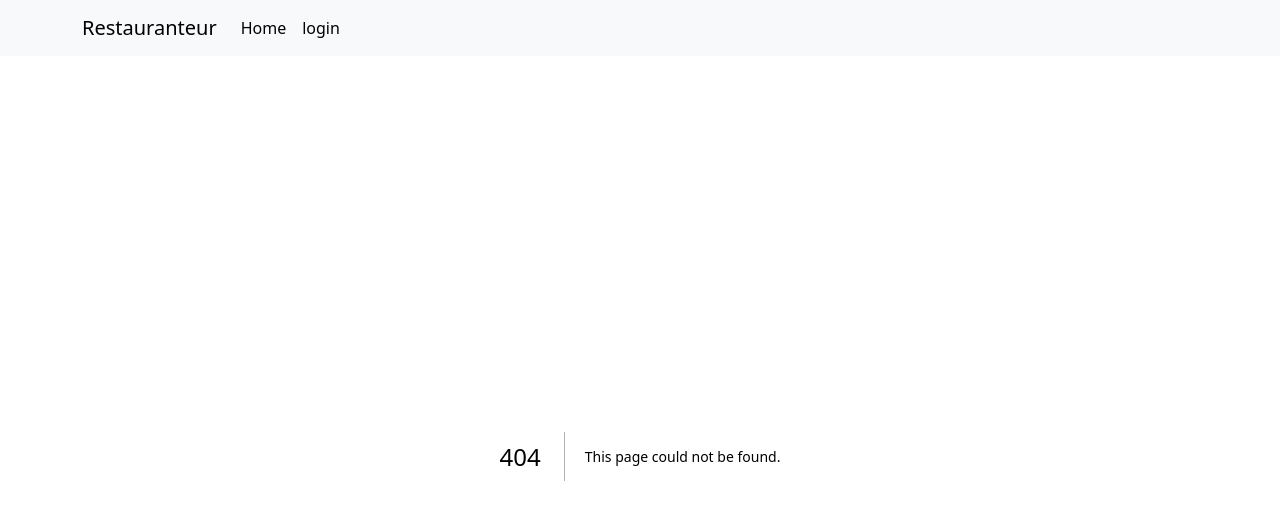
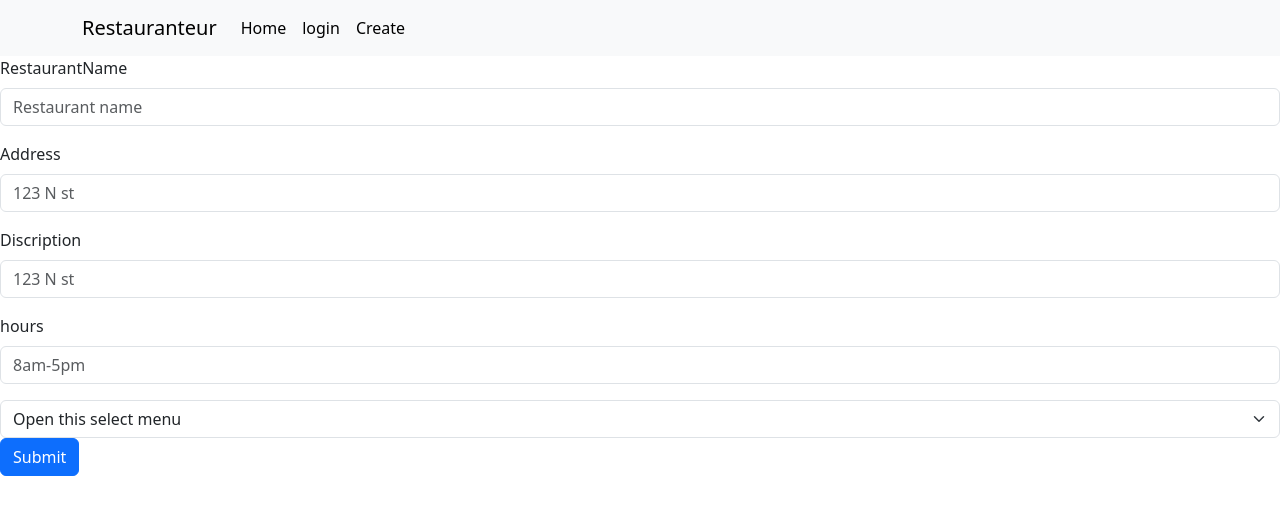
Before and after one commit to Alex-ambrose/Restauranteur, a Next.js app: page /Restaurant/edit/1 in a window 1280 px wide. Before the commit this address had no page. Shown: the top 520 px of the page. Built offline with nearby package versions, Linux system fonts and the light colour scheme; no server answers.

Commit message:
Created the edit Page

```diff
--- /dev/null
+++ b/src/app/Restaurant/[id]/page.tsx
@@ -0,0 +1,33 @@
+'use client';
+import Image from "next/image";
+import { useEffect, useState } from "react";
+import axios from "axios";
+import { usePathname} from 'next/navigation'
+import { RestaurantDTO } from "@/app/page";
+import { useRouter } from "next/navigation";
+import Link from "next/link";
+import { Button } from "react-bootstrap";
+export default function Restaurantinfo() {
+    const pathname = usePathname()
+    const APIURL = "http://localhost:5227/"
+    const [Restaurant, setRestaurant] = useState<RestaurantDTO>()
+    const client = axios.create({
+        baseURL: APIURL
+    });
+    useEffect(() => {
+        console.log(pathname)
+        client.get(`${pathname}`).then((response) => {
+            setRestaurant(response.data);
+        });
+    }, []);
+    console.log( pathname.split('/'))
+    return (
+        <div>
+        <h1>{Restaurant?.name}</h1>
+        <p>{Restaurant?.address}</p>
+        <Button variant="primary">
+                  <Link href={`/Restaurant/edit/${ pathname.split('/')[2]}`} className="text-black nav-link">EDIT</Link>
+        </Button>
+        </div>
+    );
+}
--- /dev/null
+++ b/src/app/Restaurant/edit/[id]/page.tsx
@@ -0,0 +1,88 @@
+'use client';
+import { RestaurantDTO } from "@/app/page";
+import axios from "axios";
+import Image from "next/image";
+import { usePathname, useRouter } from "next/navigation";
+import { FormEvent, useEffect, useState } from "react";
+import { Button, Form, FormControl, FormLabel, FormText } from "react-bootstrap";
+type EditRestaurantDTO = {
+    Id: number,
+    Name: string,
+    Description: string,
+    Address: string,
+    Cuisine: number,
+    Hours: string
+}
+
+export default function EditRestaurant() {
+    const APIURL = "http://localhost:5227/Restaurant/edit"
+    const defaultRestaurant: RestaurantDTO ={
+    id: 0,
+    name: '',
+    description: '',
+    address: '',
+    cuisine: 0,
+    hours: ''
+    }
+    const router = useRouter()
+    const pathname = usePathname()
+    const RestaurantID = pathname.split('/')[3]
+    const [Restaurant, setRestaurant] = useState<RestaurantDTO>(defaultRestaurant)
+    const client = axios.create({
+        baseURL: APIURL
+    });
+    useEffect(() => {
+        console.log(pathname)
+        axios.get(`http://localhost:5227/Restaurant/${pathname.split('/')[3]}`).then((response) => {
+            setRestaurant(response.data);
+        });
+    }, []);
+
+
+    function OnEditRestruant(e: FormEvent) {
+        e.preventDefault()
+        console.log(JSON.stringify(Restaurant))
+        axios.post(APIURL, Restaurant)
+            .then(function (response) {
+                console.log(response);
+                router.push(`/Restaurant/${RestaurantID}`)
+            })
+            .catch(function (error) {
+                console.log(error);
+            });
+
+    }
+    return (
+        <Form onSubmit={OnEditRestruant}>
+            <div className="mb-3">
+                <FormLabel>RestaurantName</FormLabel>
+                <FormControl type="text" placeholder="Restaurant name" value={Restaurant?.name} onChange={e => setRestaurant({...Restaurant,name:e.target.value})} />
+            </div>
+            <div className="mb-3" >
+                <FormLabel>Address</FormLabel>
+                <FormControl type="text" placeholder="123 N st" value={Restaurant?.address} onChange={e => setRestaurant({...Restaurant,address:e.target.value})} />
+            </div>
+            <div className="mb-3" >
+                <FormLabel>Discription</FormLabel>
+                <FormControl type="text" placeholder="123 N st" value={Restaurant?.description} onChange={e => setRestaurant({...Restaurant,description:e.target.value})} />
+            </div>
+
+            <div className="mb-3" >
+                <FormLabel>hours</FormLabel>
+                <FormControl type="text" placeholder="8am-5pm" value={Restaurant?.hours} onChange={e => setRestaurant({...Restaurant,hours:e.target.value})} />
+            </div>
+            <Form.Select aria-label="Default select example" value={Restaurant?.cuisine} onChange={e => setRestaurant({...Restaurant,cuisine:parseInt(e.target.value)})}>
+                <option>Open this select menu</option>
+                <option value="1">american</option>
+                <option value="2">mexican</option>
+                <option value="3">italian</option>
+                <option value="4">chinese</option>
+            </Form.Select>
+            <Button variant="primary" type="submit" >
+                Submit
+            </Button>
+
+        </Form>
+
+    );
+}
--- a/src/app/components/MyNavbar.tsx
+++ b/src/app/components/MyNavbar.tsx
@@ -15,6 +15,11 @@ export default function MyNavbar() {
                         <Link href={"/login"} className="text-black nav-link">
                             login
                         </Link>
+                        <Link href={"/Create"} className="text-black nav-link">
+                            Create
+                        </Link>
+
+
                     </Nav>
                 </NavbarCollapse>
             </Container>
--- a/src/app/components/RestCard.tsx
+++ b/src/app/components/RestCard.tsx
@@ -1,6 +1,7 @@
 import Image from "next/image";
 import { Button, Card } from "react-bootstrap";
 import { RestaurantDTO } from "../page";
+import Link from "next/link";
 
 type RestCardProps = {
     Restraunt : RestaurantDTO
@@ -17,7 +18,9 @@ export default function RestCard(props:RestCardProps) {
           {props.Restraunt.description}
           {/* {props.Restraunt.Cuisine} */}
         </Card.Text>
-        <Button variant="primary">Go somewhere</Button>
+        <Button variant="primary">
+          <Link href={`/Restaurant/${props.Restraunt.id}`} className="text-black nav-link">{props.Restraunt.name}</Link>
+        </Button>
       </Card.Body>
     </Card>
     );
```
